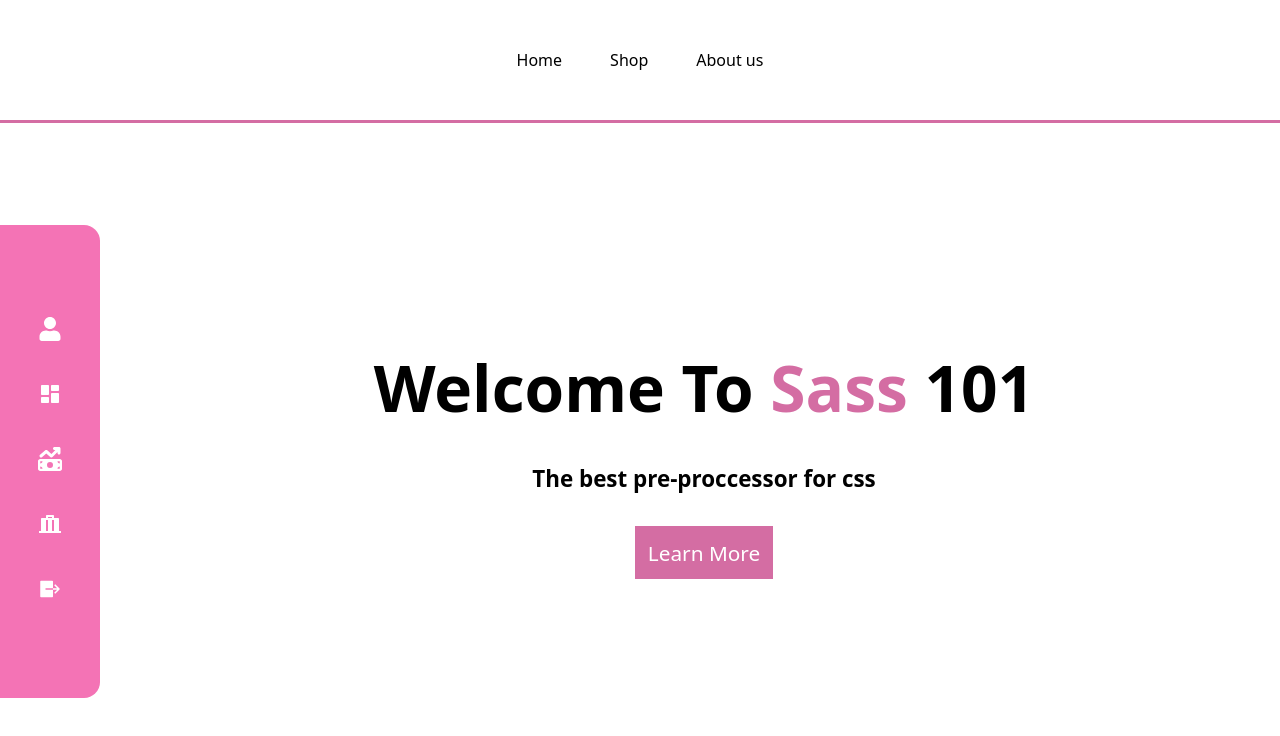
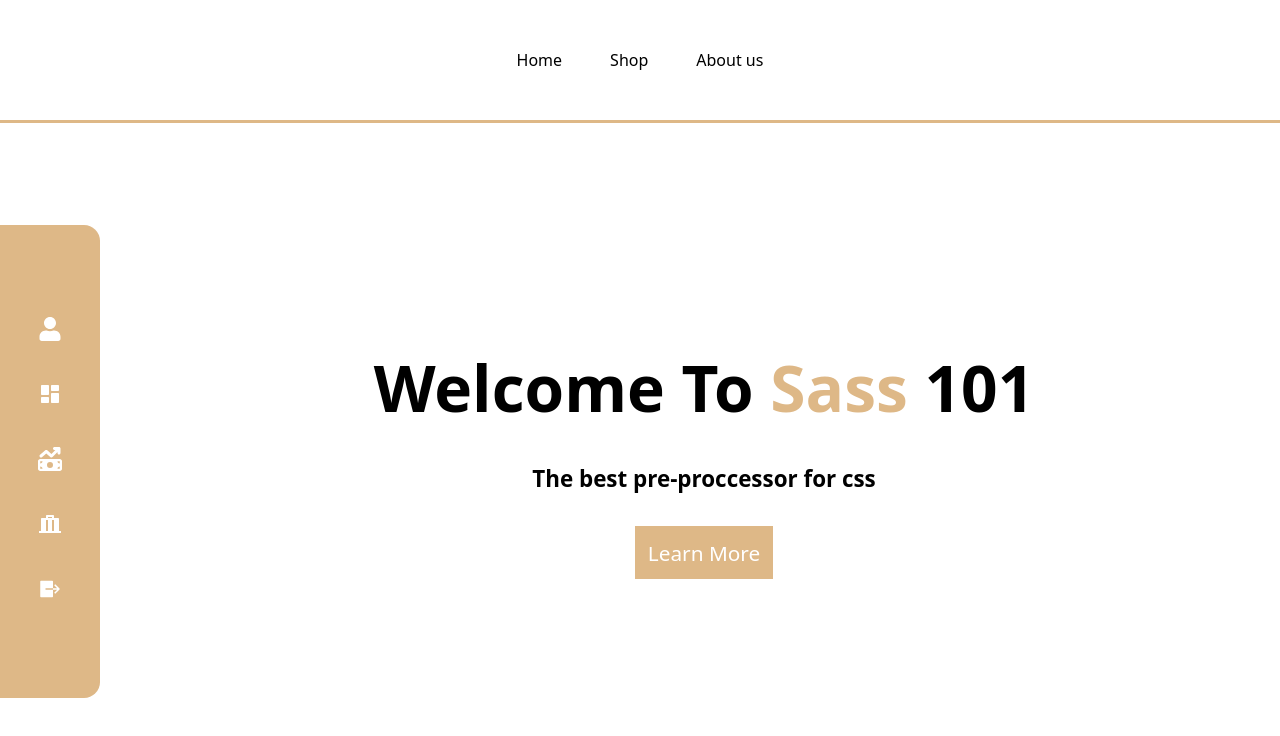
Before and after one commit to Proxiner/sass-introduction, a React (Vite) app: page / in a window 1280 px wide. Shown: the top 736 px of the page. Built offline with nearby package versions, Linux system fonts and the light colour scheme.

Commit message:
finished

```diff
--- a/package.json
+++ b/package.json
@@ -11,6 +11,7 @@
     "watch": "sass --watch ./src/main.scss:./src/css/main.css"
   },
   "dependencies": {
+    "firebase": "^10.11.1",
     "firebase-tools": "^13.7.5",
     "react": "^18.2.0",
     "react-dom": "^18.2.0",
--- a/src/App.scss
+++ b/src/App.scss
@@ -1,3 +1,6 @@
+@use './base/colors' as *;
+@use './utils/media-queries.scss' as responsive;
+
 .container {
   display: flex;
   flex-direction: column;
@@ -15,7 +18,7 @@
     grid-template-columns: 10% 90%;
     width: 100%;
     height: 85%;
-    border-top: 3px solid #d46da3;
+    border-top: 3px solid $main;
 
     .sidebar {
       display: flex;
@@ -33,7 +36,7 @@
         font-size: 4rem;
 
         span {
-          color: #d46da3;
+          color: $main;
         }
       }
 
@@ -42,7 +45,7 @@
       }
 
       a{
-        background-color: #d46da3;
+        background-color: $main;
         padding: 0.8rem;
         color: #fff;
         text-decoration: none;
@@ -51,7 +54,7 @@
       }
 
       a:hover{
-        outline: 1px solid #d46da3;
+        outline: 1px solid $main;
         background-color: transparent;
         color: #111;
       }
--- /dev/null
+++ b/src/base/_colors.scss
@@ -0,0 +1 @@
+$main : burlywood;
--- a/src/layouts/Sidebar.scss
+++ b/src/layouts/Sidebar.scss
@@ -1,3 +1,5 @@
+@use '../base/colors' as *;
+
 ul.sidebar {
   display: flex;
   flex-direction: column;
@@ -5,7 +7,7 @@ ul.sidebar {
   align-items: center;
   width: 100px;
   height: 70%;
-  background-color: #f473b5;
+  background-color: $main;
   color: #fff;
   list-style: none;
   gap: 2rem;
--- /dev/null
+++ b/src/utils/media-queries.scss
@@ -0,0 +1 @@
+$phone : '(min-width : 375px) and (max-width : 512px)';
```
Also changed, not shown: 1 other file (tests, documents, lock files or other folders).
